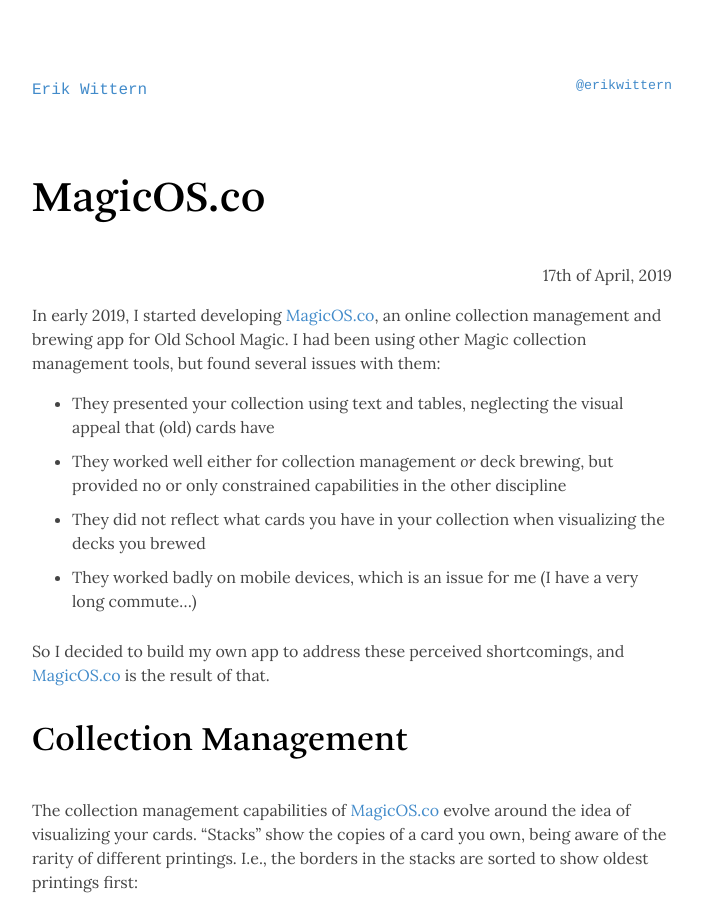
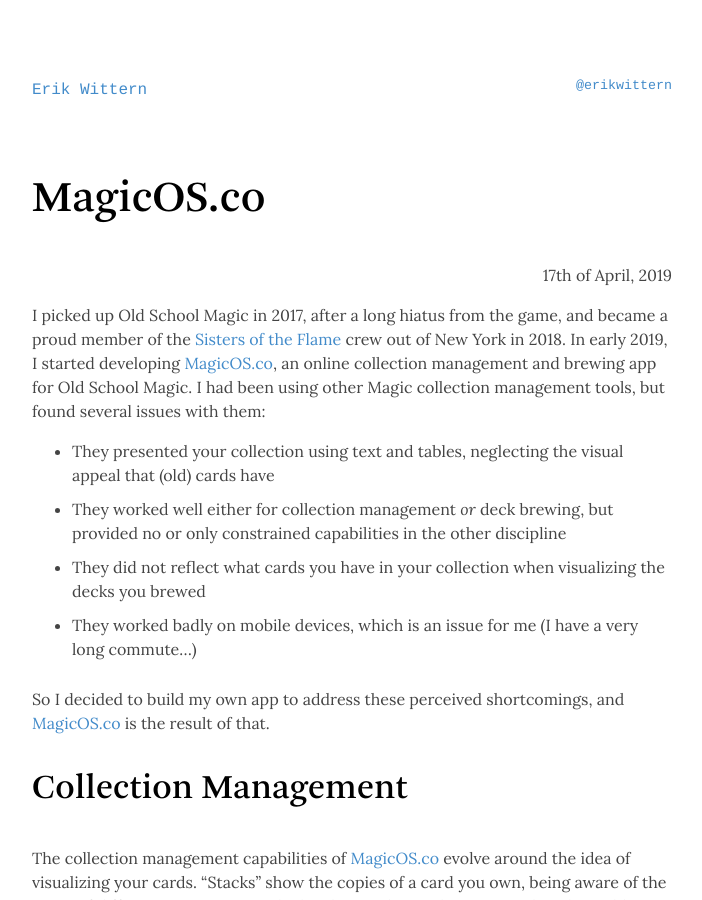
Before and after one commit to wittern/wittern.github.io, a Jekyll site: the page built from _posts/2019-04-19-magicos.md, in a window 1280 px wide and 900 px high. Shown: the whole window, without its empty margins (288-990 px from the left). Built offline with Jekyll 4.4.1, drawn with Linux system fonts in a browser that asks for light colours.

Commit message:
Add reference to SotF

```diff
--- a/_posts/2019-04-19-magicos.md
+++ b/_posts/2019-04-19-magicos.md
@@ -8,7 +8,7 @@
 - magic
 ---
 
-In early 2019, I started developing <a href="https://www.magicos.co/" target="_blank">MagicOS.co</a>, an online collection management and brewing app for Old School Magic. I had been using other Magic collection management tools, but found several issues with them:
+I picked up Old School Magic in 2017, after a long hiatus from the game, and became a proud member of the <a href="https://www.sistersoftheflame.com/" target="_blank">Sisters of the Flame</a> crew out of New York in 2018. In early 2019, I started developing <a href="https://www.magicos.co/" target="_blank">MagicOS.co</a>, an online collection management and brewing app for Old School Magic. I had been using other Magic collection management tools, but found several issues with them:
 
 * They presented your collection using text and tables, neglecting the visual appeal that (old) cards have
 * They worked well either for collection management _or_ deck brewing, but provided no or only constrained capabilities in the other discipline
```
